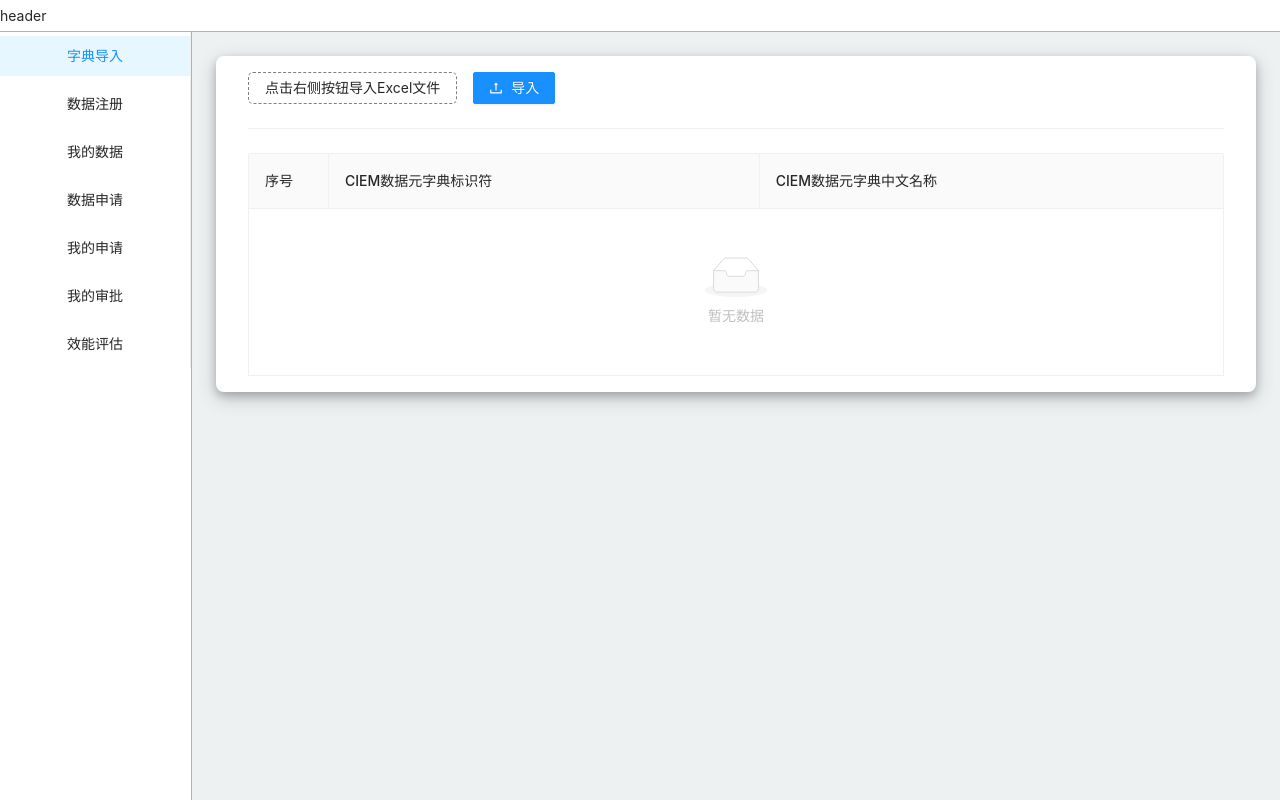
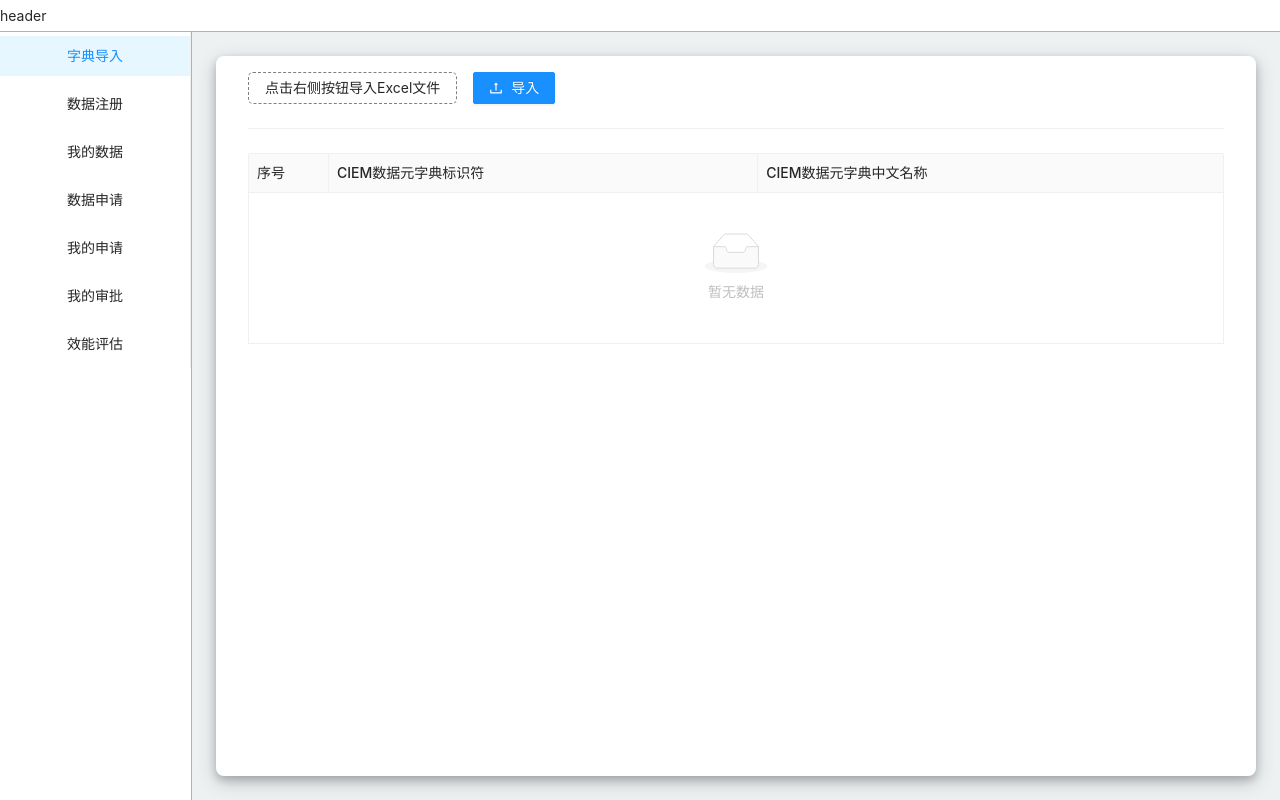
Before and after one commit to artyhacker/ciem, a React (Create React App) app: page /my-data in a window 1280 px wide. Both pictures are taken after a click on the item "字典导入". Built offline with nearby package versions, Linux system fonts and the light colour scheme.

Commit message:
perf: 优化页面滚动与表格行高

```diff
--- a/src/components/Dict/DictTable.tsx
+++ b/src/components/Dict/DictTable.tsx
@@ -16,6 +16,7 @@ const DictTable: FC<Props> = ({ isLoading, data }) => {
       bordered
       pagination={false}
       loading={isLoading}
+      size="small"
     />
   );
 };
--- a/src/components/styles.module.css
+++ b/src/components/styles.module.css
@@ -1,5 +1,6 @@
 .container {
   width: 100%;
+  height: 100%;
   background: white;
   border-radius: 8px;
   box-shadow: 0 4px 8px 0 rgba(0, 0, 0, 0.2), 0 6px 20px 0 rgba(0, 0, 0, 0.19);
```
